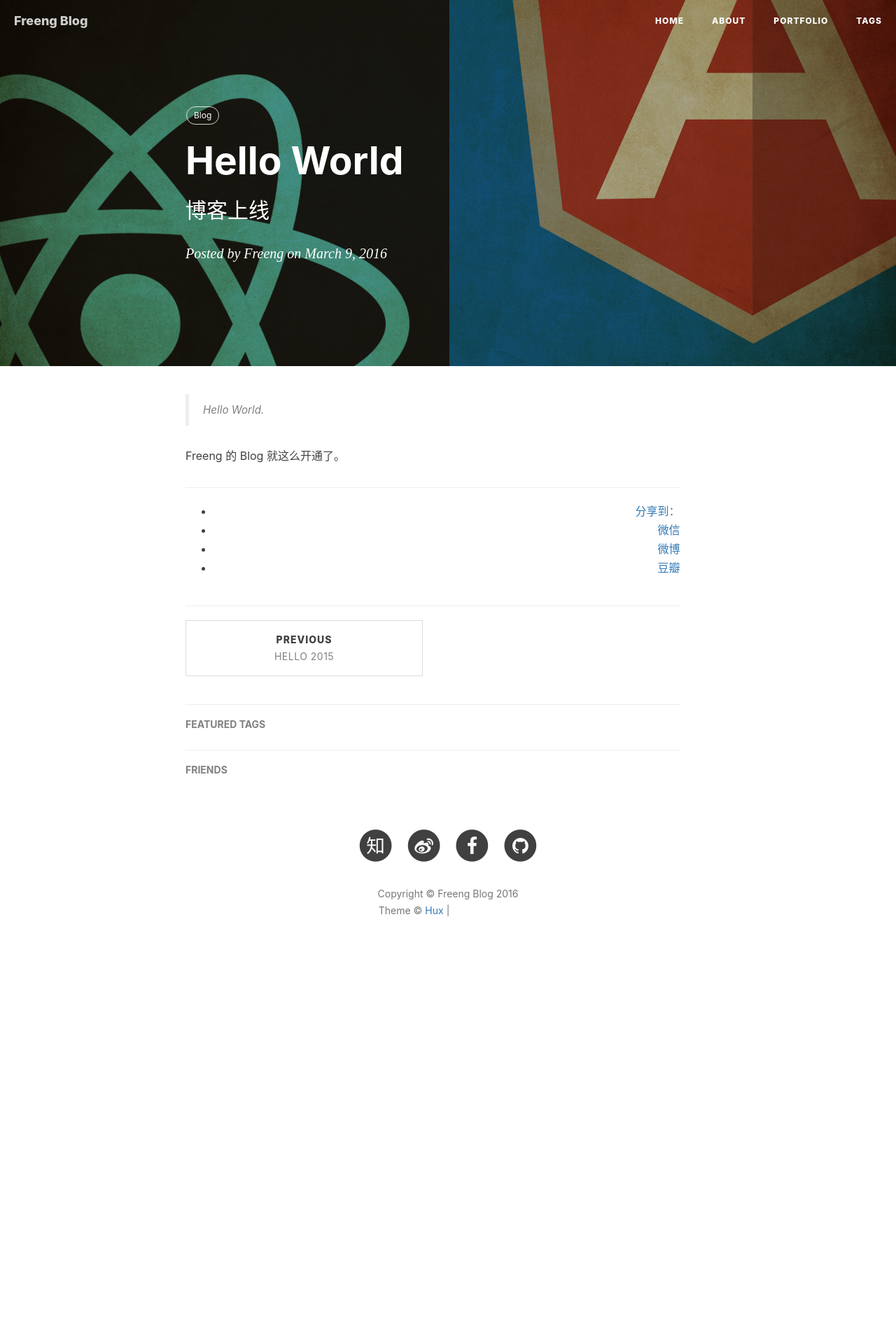
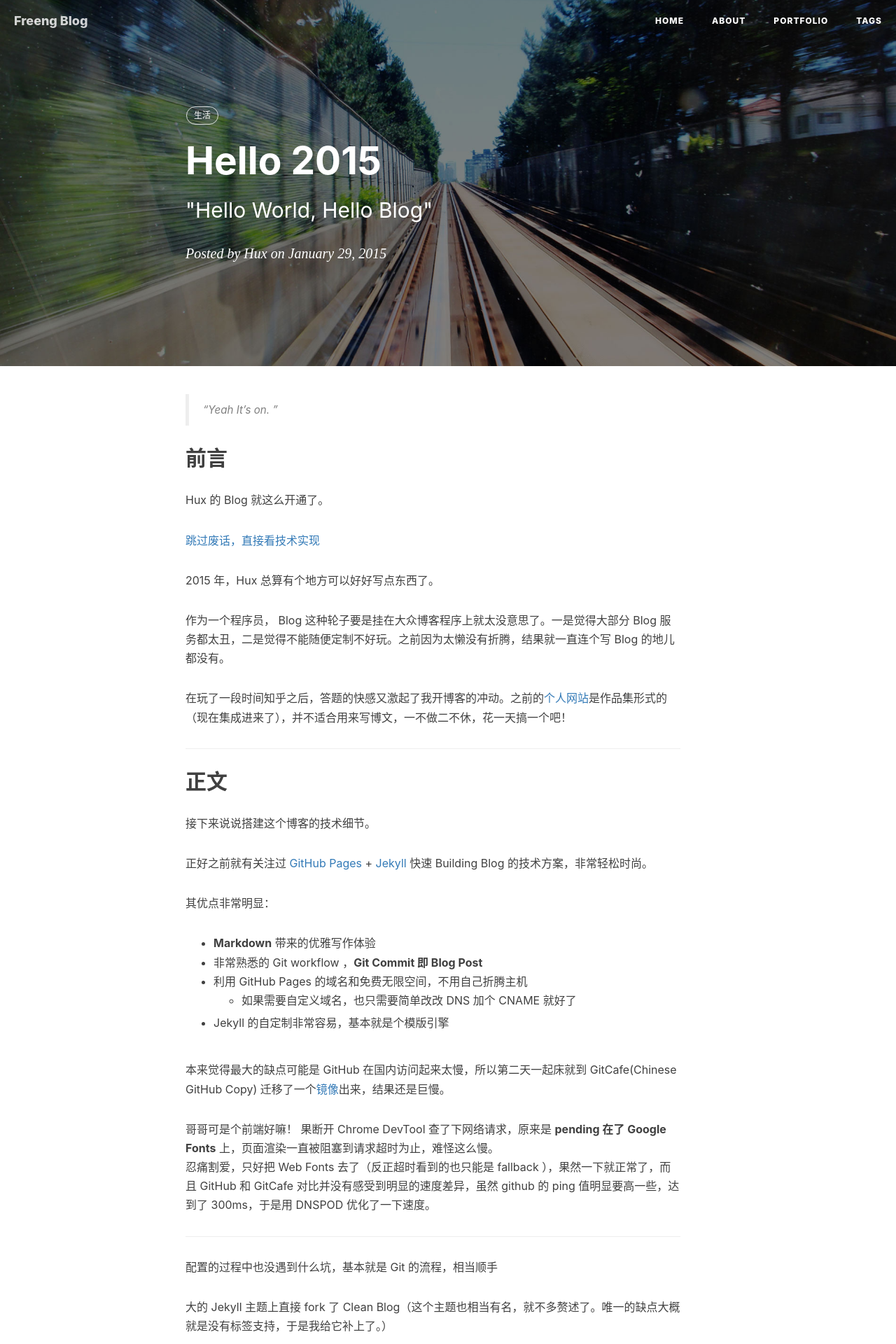
Before and after one commit to freeng/freeng.github.io, a Jekyll site: the page built from _posts/2016-03-09-Hello-world.markdown, in a window 1280 px wide. Shown: the top 1920 px of the page at 70% size. Built offline with Jekyll 4.4.1, drawn with Linux system fonts in a browser that asks for light colours; nearby versions of some CDN libraries; comment, search, counter and statistics services are not loaded; before the commit the page ends 1405 px from its top, so only the background shows below that; some of the changed text lies outside the part shown; grey boxes are pictures that could not be loaded.

Commit message:
no message

```diff
--- a/_posts/2016-03-09-Hello-world.markdown
+++ b/_posts/2016-03-09-Hello-world.markdown
@@ -1,16 +1,79 @@
 ---
 layout:     post
-title:      "Hello World"
-subtitle:   "博客上线"
-date:       2016-03-09 15:00:00
-author:     "Freeng"
-header-img: "img/post-bg-re-vs-ng2.jpg"
-header-mask: 0.3
+title:      "Hello 2015"
+subtitle:   " \"Hello World, Hello Blog\""
+date:       2015-01-29 12:00:00
+author:     "Hux"
+header-img: "img/post-bg-2015.jpg"
 tags:
-    - Blog
+    - 生活
 ---
 
-> Hello World.
+> “Yeah It's on. ”
 
 
-Freeng 的 Blog 就这么开通了。
+## 前言
+
+Hux 的 Blog 就这么开通了。
+
+[跳过废话，直接看技术实现 ](#build)
+
+
+
+2015 年，Hux 总算有个地方可以好好写点东西了。
+
+
+作为一个程序员， Blog 这种轮子要是挂在大众博客程序上就太没意思了。一是觉得大部分 Blog 服务都太丑，二是觉得不能随便定制不好玩。之前因为太懒没有折腾，结果就一直连个写 Blog 的地儿都没有。
+
+在玩了一段时间知乎之后，答题的快感又激起了我开博客的冲动。之前的[个人网站](http://huangxuan.me/portfolio)是作品集形式的（现在集成进来了），并不适合用来写博文，一不做二不休，花一天搞一个吧！
+
+
+<p id = "build"></p>
+---
+
+## 正文
+
+接下来说说搭建这个博客的技术细节。
+
+正好之前就有关注过 [GitHub Pages](https://pages.github.com/) + [Jekyll](http://jekyllrb.com/) 快速 Building Blog 的技术方案，非常轻松时尚。
+
+其优点非常明显：
+
+* **Markdown** 带来的优雅写作体验
+* 非常熟悉的 Git workflow ，**Git Commit 即 Blog Post**
+* 利用 GitHub Pages 的域名和免费无限空间，不用自己折腾主机
+	* 如果需要自定义域名，也只需要简单改改 DNS 加个 CNAME 就好了
+* Jekyll 的自定制非常容易，基本就是个模版引擎
+
+
+本来觉得最大的缺点可能是 GitHub 在国内访问起来太慢，所以第二天一起床就到 GitCafe(Chinese GitHub Copy) 迁移了一个[镜像](http://huxpro.gitcafe.io)出来，结果还是巨慢。
+
+哥哥可是个前端好嘛！ 果断开 Chrome DevTool 查了下网络请求，原来是 **pending 在了 Google Fonts** 上，页面渲染一直被阻塞到请求超时为止，难怪这么慢。
+忍痛割爱，只好把 Web Fonts 去了（反正超时看到的也只能是 fallback ），果然一下就正常了，而且 GitHub 和 GitCafe 对比并没有感受到明显的速度差异，虽然 github 的 ping 值明显要高一些，达到了 300ms，于是用 DNSPOD 优化了一下速度。
+
+
+
+---
+
+配置的过程中也没遇到什么坑，基本就是 Git 的流程，相当顺手
+
+大的 Jekyll 主题上直接 fork 了 Clean Blog（这个主题也相当有名，就不多赘述了。唯一的缺点大概就是没有标签支持，于是我给它补上了。）
+
+本地调试环境需要 `gem install jekyll`，结果 rubygem 的源居然被墙了……后来手动改成了我大淘宝的镜像源才成功
+
+Theme 的 CSS 是基于 Bootstrap 定制的，看得不爽的地方直接在 Less 里改就好了（平时更习惯 SCSS 些），**不过其实我一直觉得 Bootstrap 在移动端的体验做得相当一般，比我在淘宝参与的团队 CSS 框架差多了……**所以为了体验，也补了不少 CSS 进去
+
+最后就进入了耗时反而最长的**做图、写字**阶段，也算是进入了**写博客**的正轨，因为是类似 Hack Day 的方式去搭这个站的，所以折腾折腾着大半夜就过去了。
+
+第二天考虑中文字体的渲染，fork 了 [Type is Beautiful](http://www.typeisbeautiful.com/) 的 `font` CSS，调整了字号，适配了 Win 的渣渲染，中英文混排效果好多了。
+
+
+## 后记
+
+回顾这个博客的诞生，纯粹是出于个人兴趣。在知乎相关问题上回答并获得一定的 star 后，我决定把这个博客主题当作一个小小的开源项目来维护。
+
+在经历 v1.0 - v1.5 的蜕变后，这个博客主题愈发完整，不但增加了诸多 UI 层的优化（opinionated）；在代码层面，更加丰富的配置项也使得这个主题拥有了更好的灵活性与可拓展性。而作为一个开源项目，我也积极的为其完善文档与解决 issue。
+
+如果你恰好逛到了这里，希望你也能喜欢这个博客主题。
+
+—— Hux 后记于 2015.10
```
